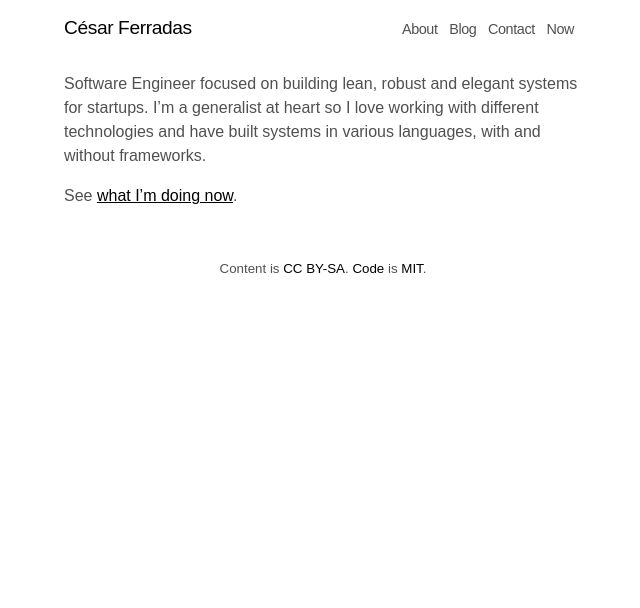
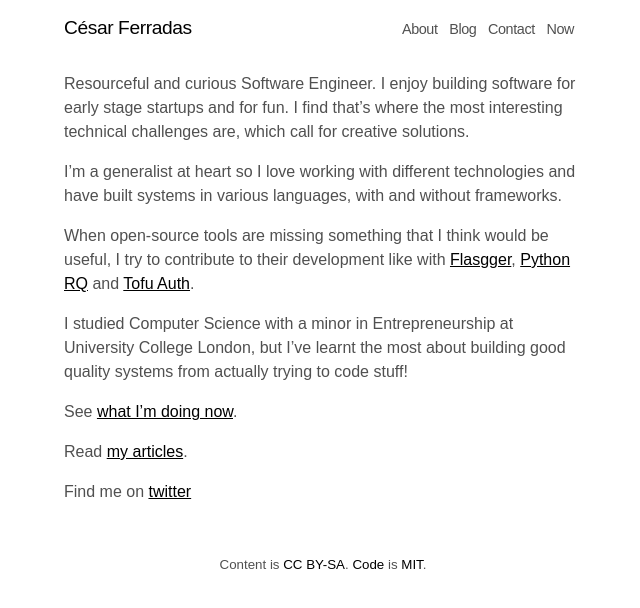
Before and after one commit to cesarferradas/ferrad.as, a Jekyll site: the page built from index.md, in a window 1280 px wide. Shown: the top 608 px of the page, without its empty margins (317-957 px from the left). Built offline with Jekyll 4.4.1, drawn with Linux system fonts in a browser that asks for light colours.

Commit message:
update homepage

```diff
--- a/index.md
+++ b/index.md
@@ -3,9 +3,25 @@ layout: page
 title: ""
 ---
 
-Software Engineer focused on building lean, robust and elegant systems
-for startups. I'm a generalist at heart so I love working with different
-technologies and have built systems in various languages, with and without
-frameworks.
+Resourceful and curious Software Engineer. I enjoy building software for early
+stage startups and for fun. I find that's where the most interesting technical
+challenges are, which call for creative solutions.
+
+I'm a generalist at heart so I love working with different technologies and
+have built systems in various languages, with and without frameworks.
+
+When open-source tools are missing something that I think would be useful, I
+try to contribute to their development like with
+[Flasgger](https://github.com/flasgger/flasgger/pull/340),
+[Python RQ](https://github.com/rq/rq/pull/1514) and [Tofu
+Auth](https://github.com/calleluks/Tofu/pull/44).
+
+I studied Computer Science with a minor in Entrepreneurship at University
+College London, but I've learnt the most about building good quality systems
+from actually trying to code stuff!
 
 See [what I'm doing now](/now).
+
+Read [my articles]({{ site.author.medium }}).
+
+Find me on [twitter]({{ site.author.twitter }})
```
